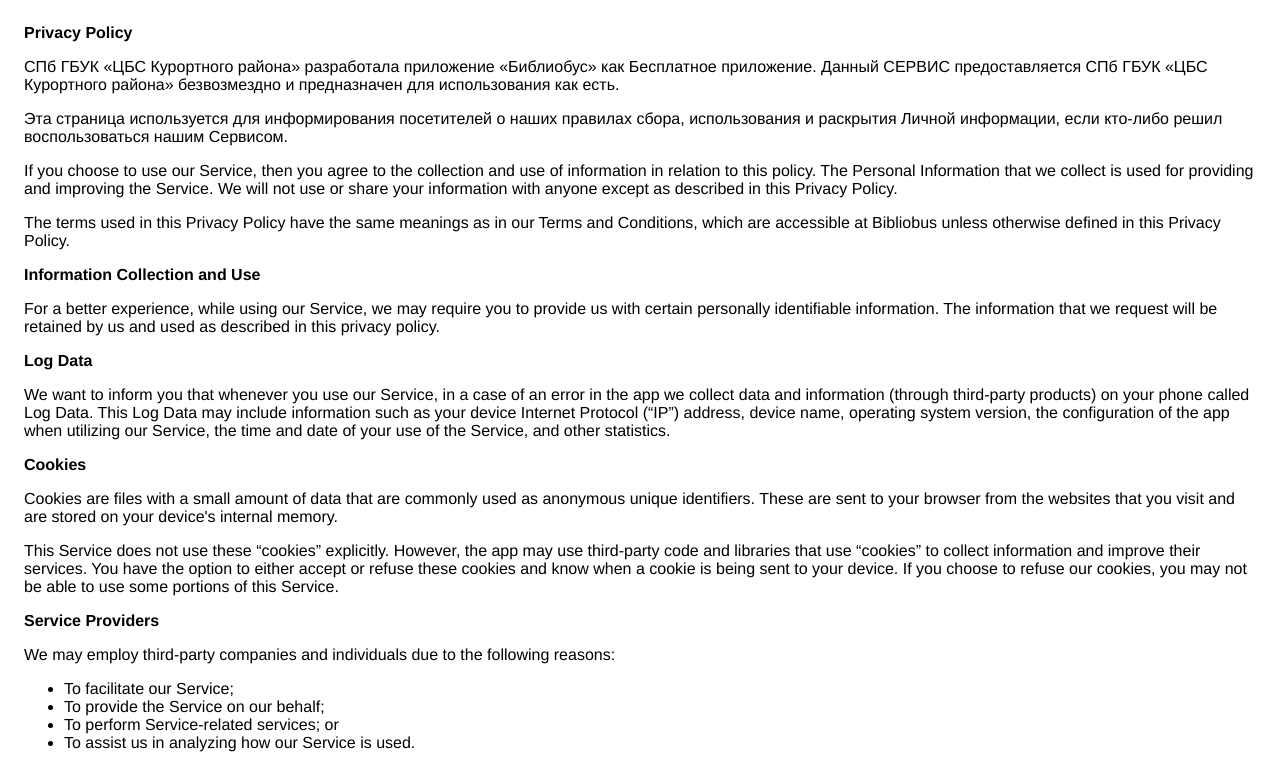
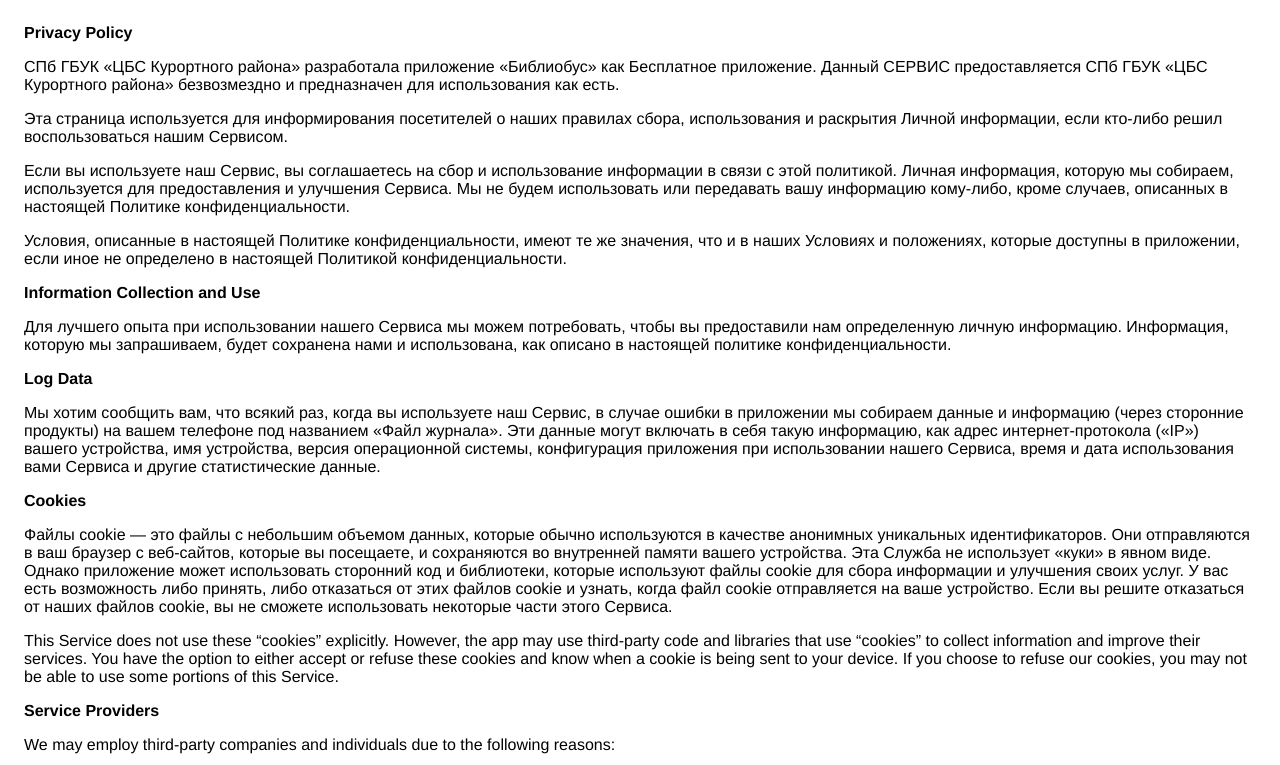
Before and after one commit to SPbGBUKCBSK/bibliobus_ios_privacy_policy_ru, a plain HTML site: page index.html in a window 1280 px wide. Shown: the top 765 px of the page. Drawn offline with Linux system fonts and the light colour scheme.

Commit message:
Update index.html

```diff
--- a/index.html
+++ b/index.html
@@ -14,35 +14,17 @@
                 </p> <p>
                  Эта страница используется для информирования посетителей о наших правилах сбора, использования и раскрытия Личной информации, если кто-либо решил воспользоваться нашим Сервисом.
                 </p> <p>
-                  If you choose to use our Service, then you agree to
-                  the collection and use of information in relation to this
-                  policy. The Personal Information that we collect is
-                  used for providing and improving the Service. We will not use or share your information with
-                  anyone except as described in this Privacy Policy.
+                  Если вы используете наш Сервис, вы соглашаетесь на сбор и использование информации в связи с этой политикой. Личная информация, которую мы собираем, используется для предоставления и улучшения Сервиса. Мы не будем использовать или передавать вашу информацию кому-либо, кроме случаев, описанных в настоящей Политике конфиденциальности.
                 </p> <p>
-                  The terms used in this Privacy Policy have the same meanings
-                  as in our Terms and Conditions, which are accessible at
-                  Bibliobus unless otherwise defined in this Privacy Policy.
+                  Условия, описанные в настоящей Политике конфиденциальности, имеют те же значения, что и в наших Условиях и положениях, которые доступны в приложении, если иное не определено в настоящей Политикой конфиденциальности.
                 </p> <p><strong>Information Collection and Use</strong></p> <p>
-                  For a better experience, while using our Service, we
-                  may require you to provide us with certain personally
-                  identifiable information. The information that
-                  we request will be retained by us and used as described in this privacy policy.
+                  Для лучшего опыта при использовании нашего Сервиса мы можем потребовать, чтобы вы предоставили нам определенную личную информацию. Информация, которую мы запрашиваем, будет сохранена нами и использована, как описано в настоящей политике конфиденциальности.
                 </p> <!----> <p><strong>Log Data</strong></p> <p>
-                  We want to inform you that whenever you
-                  use our Service, in a case of an error in the app
-                  we collect data and information (through third-party
-                  products) on your phone called Log Data. This Log Data may
-                  include information such as your device Internet Protocol
-                  (“IP”) address, device name, operating system version, the
-                  configuration of the app when utilizing our Service,
-                  the time and date of your use of the Service, and other
-                  statistics.
+                 Мы хотим сообщить вам, что всякий раз, когда вы используете наш Сервис, в случае ошибки в приложении мы собираем данные и информацию (через сторонние продукты) на вашем телефоне под названием «Файл журнала». Эти данные могут включать в себя такую информацию, как адрес интернет-протокола («IP») вашего устройства, имя устройства, версия операционной системы, конфигурация приложения при использовании нашего Сервиса, время и дата использования вами Сервиса и другие статистические данные.
                 </p> <p><strong>Cookies</strong></p> <p>
-                  Cookies are files with a small amount of data that are
-                  commonly used as anonymous unique identifiers. These are sent
-                  to your browser from the websites that you visit and are
-                  stored on your device's internal memory.
+                Файлы cookie — это файлы с небольшим объемом данных, которые обычно используются в качестве анонимных уникальных идентификаторов. Они отправляются в ваш браузер с веб-сайтов, которые вы посещаете, и сохраняются во внутренней памяти вашего устройства.
+
+Эта Служба не использует «куки» в явном виде. Однако приложение может использовать сторонний код и библиотеки, которые используют файлы cookie для сбора информации и улучшения своих услуг. У вас есть возможность либо принять, либо отказаться от этих файлов cookie и узнать, когда файл cookie отправляется на ваше устройство. Если вы решите отказаться от наших файлов cookie, вы не сможете использовать некоторые части этого Сервиса.
                 </p> <p>
                   This Service does not use these “cookies” explicitly. However,
                   the app may use third-party code and libraries that use
```
